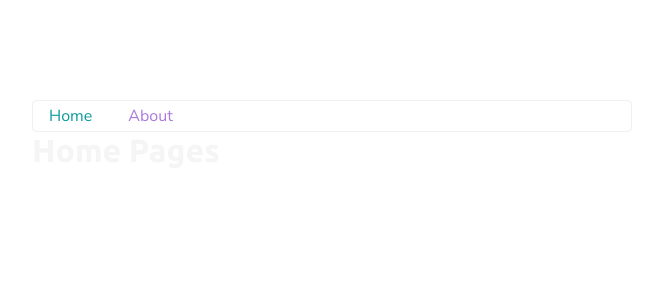
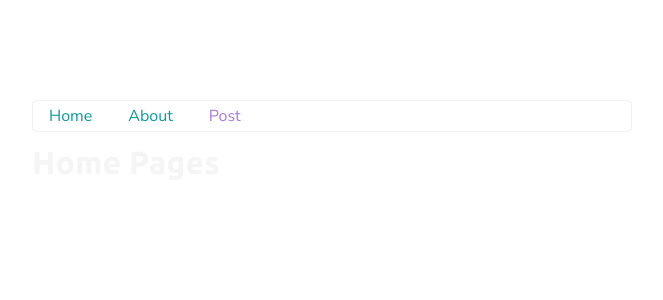
Before and after one commit to MrJark/nextjs-handOn, a Next.js app in the folder 01-nextjs-first-app/: page / in a window 1280 px wide. Shown: the top 300 px of the page, without its empty margins (308-971 px from the left). Built offline with nearby package versions, Linux system fonts and the light colour scheme.

Commit message:
adding documentation routes and their shape

```diff
--- a/01-nextjs-first-app/app/layout.js
+++ b/01-nextjs-first-app/app/layout.js
@@ -1,5 +1,5 @@
 import '../styles/globals.css'
-import { Header } from "./components/header/Header";
+import { Header } from '../components/header/Header';
 
 
 
--- /dev/null
+++ b/01-nextjs-first-app/app/posts/page.jsx
@@ -0,0 +1,6 @@
+export default function PostPage() {
+
+    return (
+        <h1>Post Pages</h1>
+    )
+}
--- a/01-nextjs-first-app/app/components/header/Header.jsx
+++ b/01-nextjs-first-app/components/header/Header.jsx
@@ -9,7 +9,11 @@ const links = [
   {
     label: 'About',
     route: '/about',
-  }
+  },
+  {
+    label: 'Post',
+    route: '/posts',
+  },
 
 ]
 
--- a/01-nextjs-first-app/app/components/header/header.module.css
+++ b/01-nextjs-first-app/components/header/header.module.css
@@ -2,6 +2,7 @@
     border: 1px solid #f0f0f0;
     border-radius: 4px;
     padding: 4px;
+    margin-bottom: 12px;
 }
 .headerUl {
     display: flex;
@@ -9,9 +10,12 @@
     gap: 24px;
 }
 
-.headerLi:first-child {
+.headerLi {
     margin-left: 12px;
     color: #0c9a9d;
+}
+.headerLi a:hover {
+    text-decoration: underline;
 }
 .headerLi:last-child {
     margin-left: 12px;
@@ -20,9 +24,9 @@
 
 .headerLi:first-child a:hover {
     color: lime;
-    text-decoration: underline;
+
 }
 .headerLi:last-child a:hover {
     color: yellowgreen;
-    text-decoration: underline;
+
 }
```
Also changed, not shown: 01-nextjs-first-app/app/posts/[id]/page.jsx (added, +8 -0 lines), 1 other file (tests, documents, lock files or other folders).
